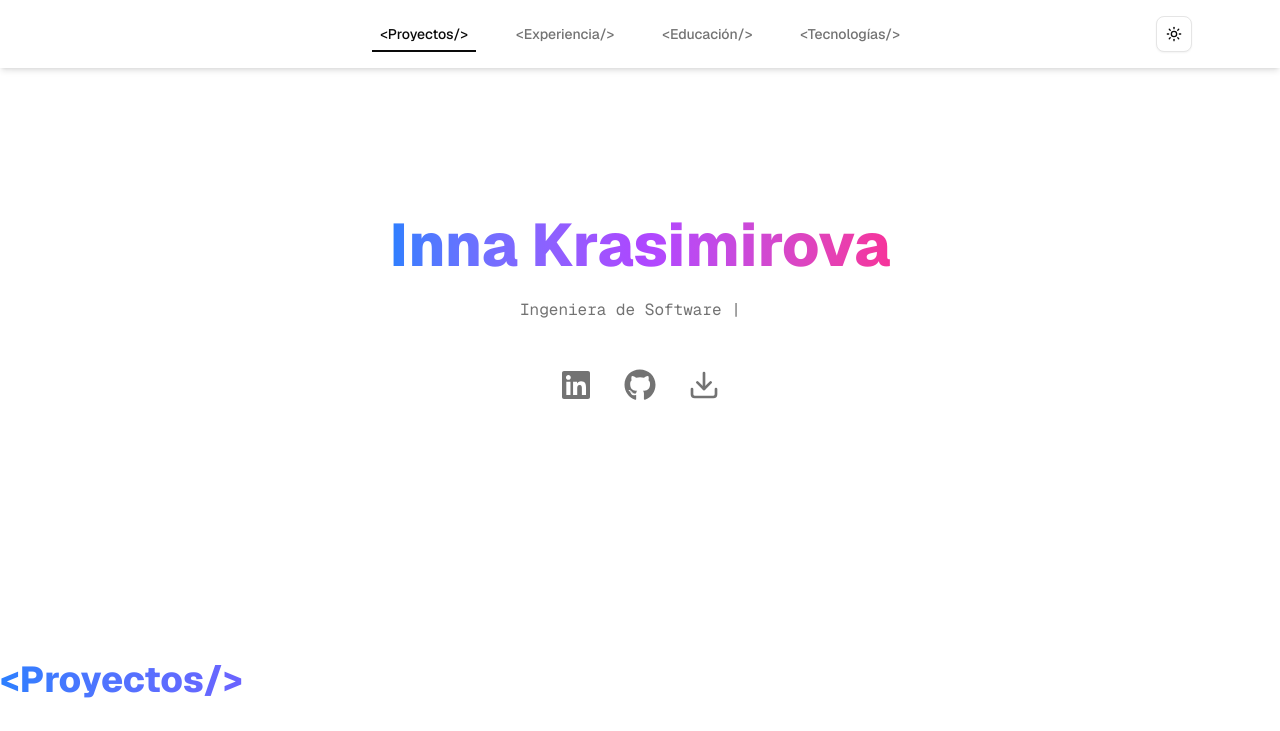
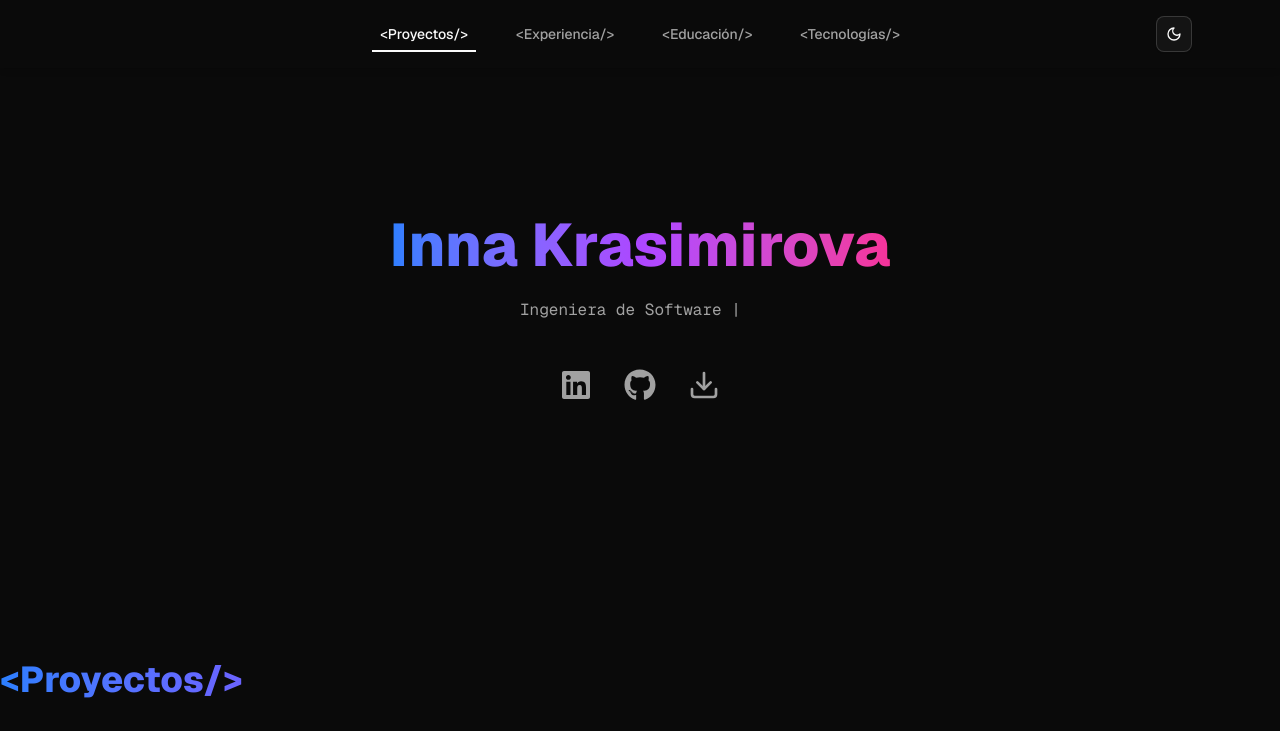
Before and after one commit to innakrasimirova95/ikrasimirova_portfolio, a Next.js app in the folder portfolio/: page / in a window 1280 px wide. Shown: the top 731 px of the page. Built offline with nearby package versions, Linux system fonts and the light colour scheme.

Commit message:
fix: update CV file link to match the correct filename and change ThemeProvider default theme to dark

```diff
--- a/portfolio/src/app/layout.tsx
+++ b/portfolio/src/app/layout.tsx
@@ -24,7 +24,7 @@ export default function RootLayout({
       className={`${GeistSans.variable} ${GeistMono.variable}`}
     >
       <body className="min-h-screen antialiased">
-        <ThemeProvider attribute="class" defaultTheme="light">
+        <ThemeProvider attribute="class" defaultTheme="dark">
           {children}
         </ThemeProvider>
       </body>
--- a/portfolio/src/app/page.tsx
+++ b/portfolio/src/app/page.tsx
@@ -128,7 +128,7 @@ export default function Home() {
           </a>
 
           <a
-            href="/cv_inna_krasimirova.pdf"
+            href="/CV Inna Krasimirova.pdf"
             download
             aria-label="Descargar CV"
             className="hover:text-green-600 transition"
```
Also changed, not shown: 1 other file (tests, documents, lock files or other folders).
